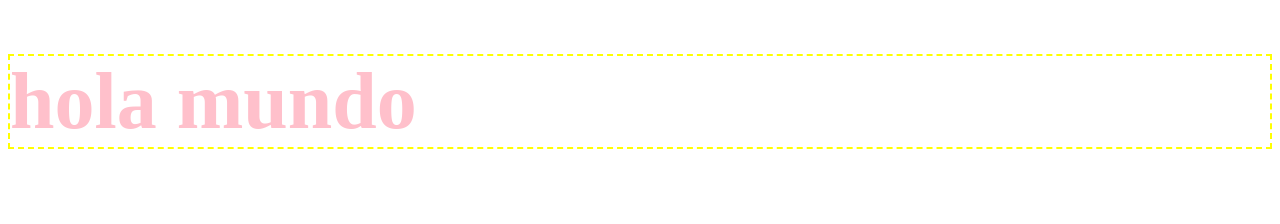
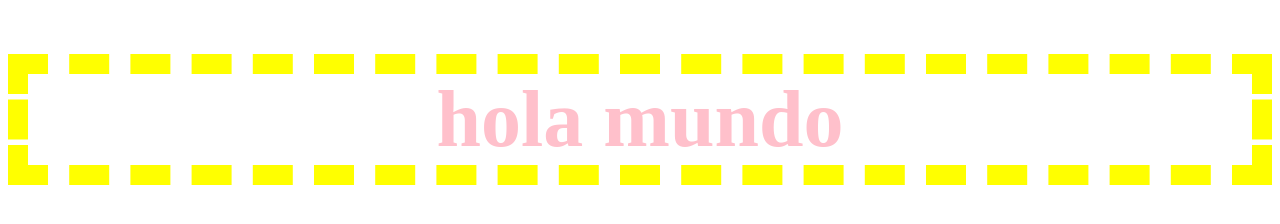
Before and after one commit to Licanpor/EjGitHub, a plain HTML site: page index.html in a window 1280 px wide. Drawn offline with Linux system fonts and the light colour scheme.

Commit message:
cambios en css

```diff
--- a/css/main.css
+++ b/css/main.css
@@ -1,5 +1,6 @@
 h1{
 	font-size: 5em;
 	color: pink;
-	border: 2px dashed yellow;
+	border: 20px dashed yellow;
+	text-align: center;
 }
```
